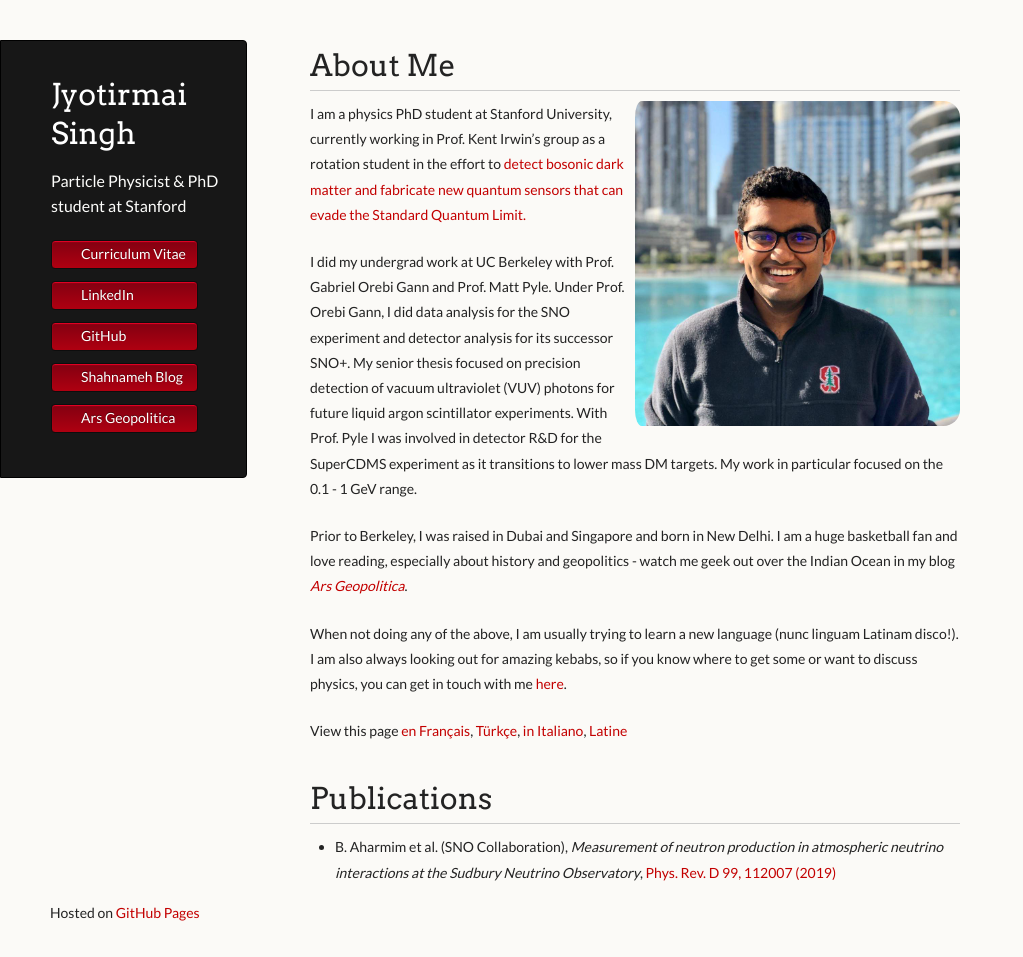
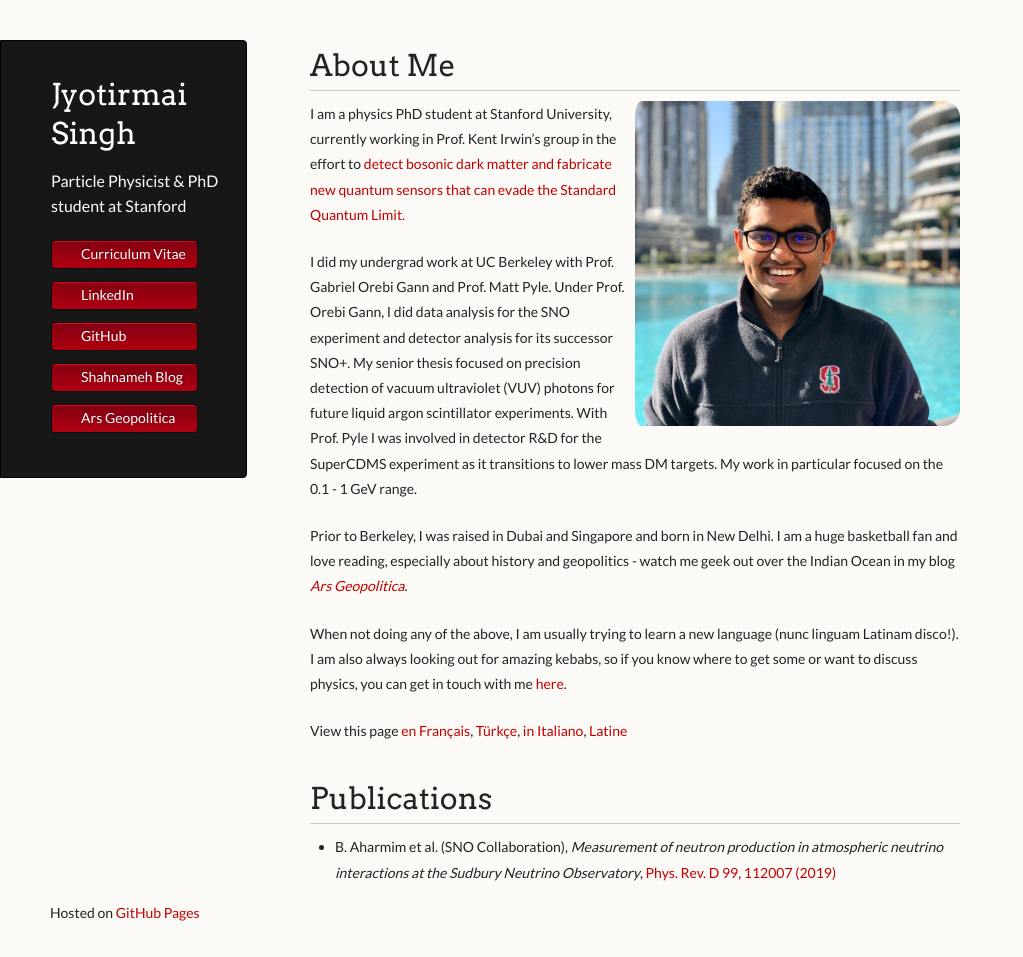
Before and after one commit to joe-singh/joe-singh.github.io, a Jekyll site: the page built from index.md, in a window 1280 px wide and 957 px high. Shown: the whole window, without its empty margins (0-1023 px from the left). Built offline with Jekyll 4.4.1, drawn with Linux system fonts in a browser that asks for light colours.

Commit message:
update homepage

```diff
--- a/index.md
+++ b/index.md
@@ -16,7 +16,7 @@ There should be whitespace between paragraphs. We recommend including a README,
 <!--<img style="position:absolute; LEFT:78% " width="205" height="308" src="./goodpic.jpg"> -->
 <img align="right" src="./dp.jpg" style="max-width:50%; border-radius:5%; padding-left: 10px;">
 I am a physics PhD student at Stanford University,
-currently working in Prof. Kent Irwin's group as a rotation student in the effort to [detect bosonic dark matter and fabricate new quantum sensors that can
+currently working in Prof. Kent Irwin's group in the effort to [detect bosonic dark matter and fabricate new quantum sensors that can
 evade the Standard Quantum Limit.](https://irwinlab.sites.stanford.edu/)
 
 I did my undergrad work at UC Berkeley with Prof. Gabriel Orebi Gann and Prof. Matt Pyle. Under Prof. Orebi Gann, I did data analysis for the SNO
```
